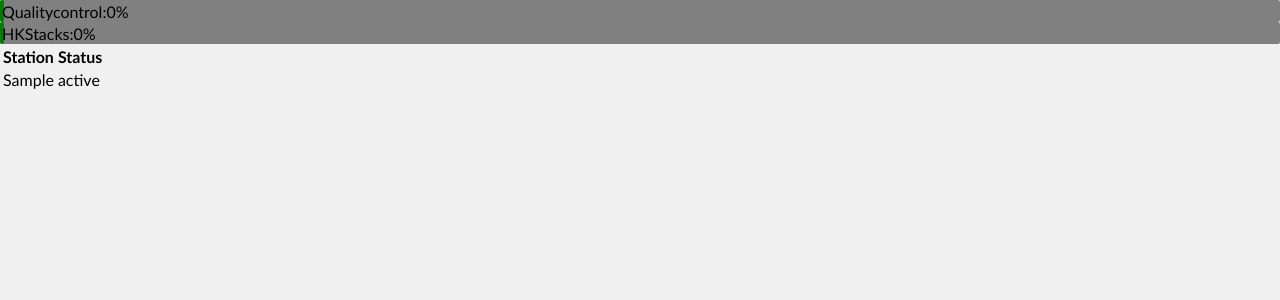
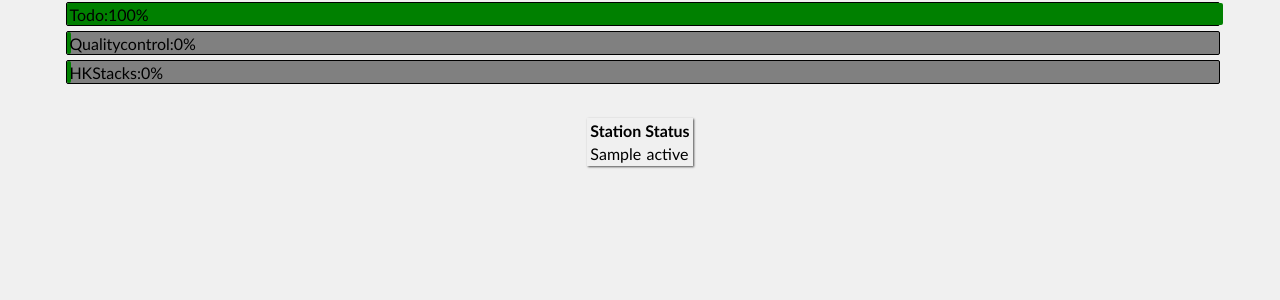
Before and after one commit to khomman/rfpy, a Flask app: page / in a window 1280 px wide. Shown: the part 48-348 px from the top of the page. Run offline with Flask 2, Linux system fonts and the light colour scheme; tables that the repository leaves empty hold one stand-in row (values such as "Sample post").

Commit message:
Update index page status % and css

```diff
--- a/rfpy/static/main.css
+++ b/rfpy/static/main.css
@@ -39,11 +39,25 @@ html, body {
 }
 
 /* Index */
+.progress-container {
+    display: flex;
+    align-items: center;
+    justify-content: center;
+}
+
+.progress-bars {
+    display: flex;
+    flex-direction: column;
+    width: 90%;
+}
+
 .base-progress {
     background-color: gray;
     width: 100%;
     height: 22px;
     border-radius: 2px;
+    border: 1px solid black;
+    margin: .15em;
 }
 
 .progress {
@@ -51,9 +65,34 @@ html, body {
     height: 18px;
     padding:2px;
     border-radius: 2px;
-    display: block;
+    display: flex;
+    align-items: flex-start;
+    justify-content: flex-start;
 }
 
+.home-sta-table-container {
+    display: flex;
+    align-items: center;
+    justify-content: center;
+}
+.home-sta-table {
+    display: flex;
+    align-content: center;
+    justify-content: center;
+    margin-top: 2em;
+    border-collapse: collapse;
+    box-shadow: 1px 1px 2px var(--nav-color);
+}
+
+.home-sta-table td {
+    text-align: center;
+}
+.home-sta-table tr:nth-child(odd){
+    background-color: var(--background-white);
+}
+.home-sta-table tr:nth-child(even){
+    background-color: var(--stations-table-even);
+}
 /* QC */
 .qc-form {
     display: flex;
--- a/rfpy/templates/index.html
+++ b/rfpy/templates/index.html
@@ -9,8 +9,16 @@
 					{% endfor %}
 				</div>
 			{% endif %}
-		{% endwith %}
+        {% endwith %}
+<div class="progress-container">
 <div class="progress-bars">
+    <div id="todo">
+        <div class="base-progress">
+            <div class="progress" style="width:{{ status.todopercent }}%">
+                <span>Todo:{{ status.todopercent }}%</span>
+            </div>
+        </div>
+    </div>
     <div id="qc">
         <div class="base-progress">
             <div class="progress" style="width:{{ status.qcpercent }}%">
@@ -26,7 +34,9 @@
         </div>
     </div>
 </div>
-<div class="sta-table">
+</div>
+<div class="home-sta-table-container">
+<div class="home-sta-table">
     <table>
         <thead>
             <th>Station</th>
@@ -42,4 +52,5 @@
         </tbody>
     </table>
 </div>
+</div>
 {% endblock %}
--- a/rfpy/views.py
+++ b/rfpy/views.py
@@ -17,13 +17,15 @@ def index():
     for sta in stations:
         if sta.status == 'H':
             hk += 1
+            qc += 1
         elif sta.status == 'Q':
             qc += 1
         else:
             todo += 1
     status = {'total': total_sta, 'todo': todo, 'hk': hk, 'qc': qc,
               'qcpercent': int(100*(qc/total_sta)),
-              'hkpercent': int(hk/total_sta)}
+              'todopercent': int(100*(todo/total_sta)),
+              'hkpercent': int(100*(hk/total_sta))}
     return render_template('index.html', status=status, stations=stations)
 
 
```
